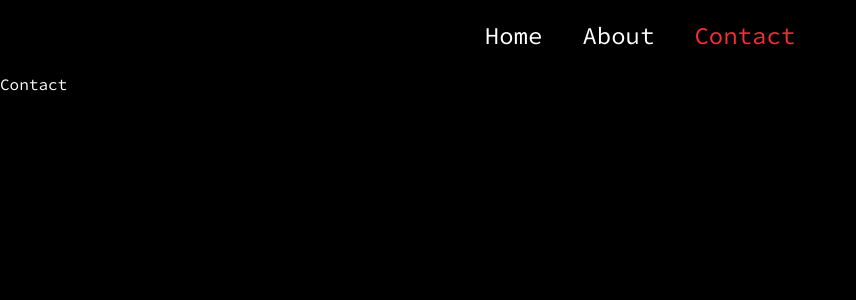
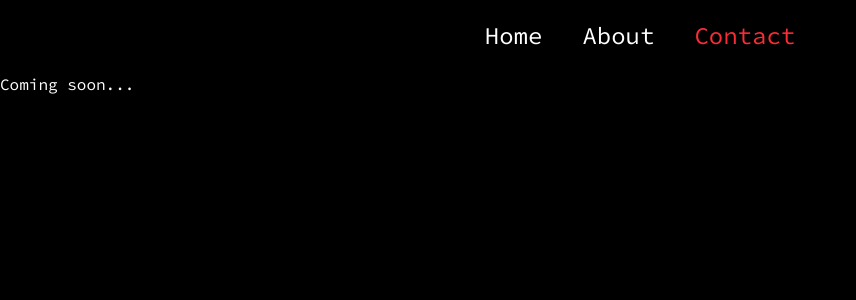
Before and after one commit to abdul-j/abdul-j.github.io, a React (Vite) app: page /contact in a window 1280 px wide. Shown: the top 300 px of the page, without its empty margins (0-856 px from the left). Built offline with nearby package versions, Linux system fonts and the light colour scheme.

Commit message:
Text edits

```diff
--- a/src/contact.tsx
+++ b/src/contact.tsx
@@ -4,7 +4,7 @@ function App() {
   return (
       <div className="mx-auto">
         <NavBar />
-        Contact
+        Coming soon...
       </div>
   );
 }
--- a/src/home.tsx
+++ b/src/home.tsx
@@ -8,7 +8,7 @@ function Home() {
         <div className="mx-auto justify-center text-center">
           <h2 className="h-pad">Welcome.</h2>
           <GlobeComponent />
-          <p className="h-pad">I am working on adding someat the moment.</p>
+          <p className="h-pad">I am working on adding some featuresat the moment.</p>
           <p className="h-pad">Please make yourself at home.</p>
         </div>
       </div>
```
